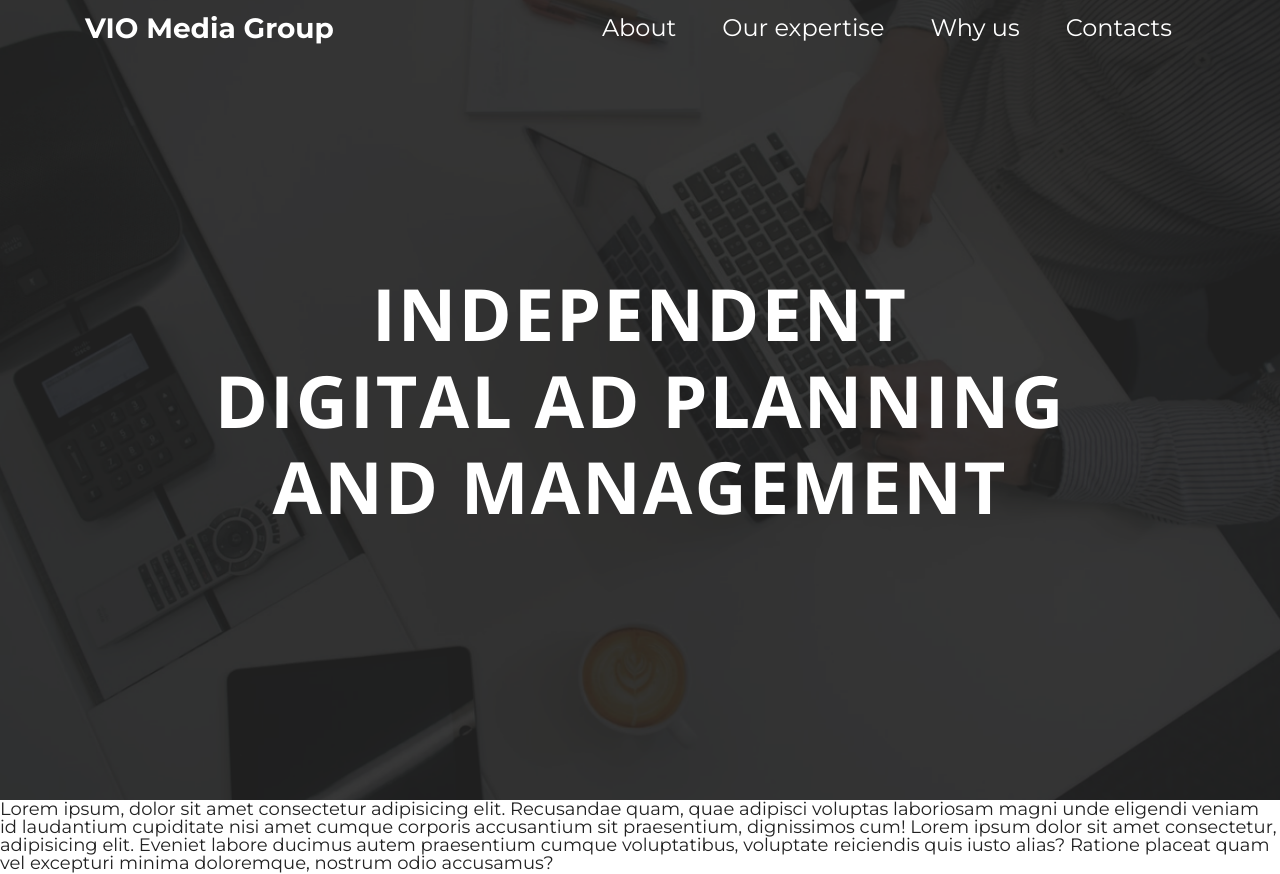
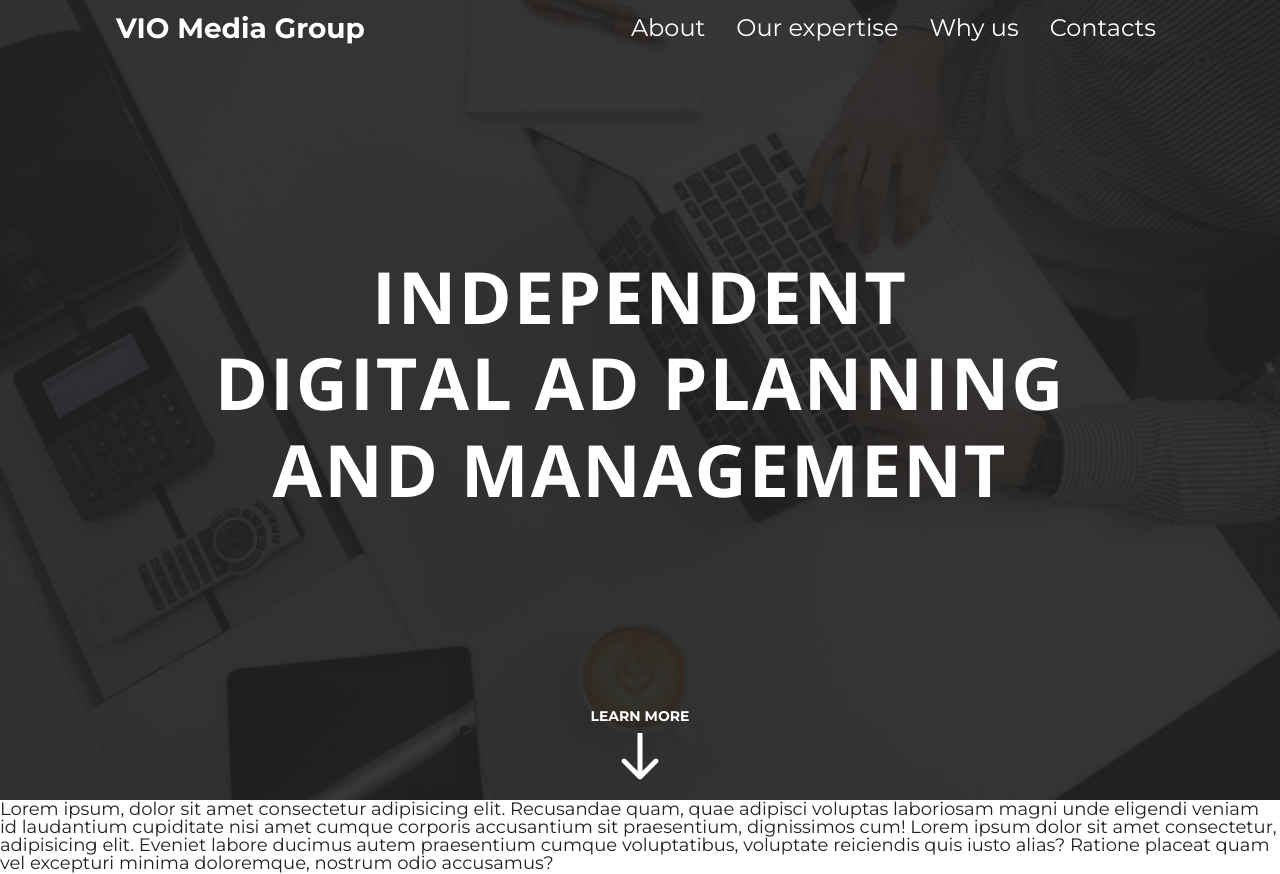
Before and after one commit to IHardi-web/vio-media-group, a plain HTML site: page index.html in a window 1280 px wide. Drawn offline with nearby package versions, Linux system fonts and the light colour scheme.

Commit message:
header done, added avg for learn more arrow

```diff
--- a/css/main.scss
+++ b/css/main.scss
@@ -44,7 +44,7 @@ body {
 .header-wrapper {
     display: flex;
     flex-direction: column;
-    justify-content: center;
+    justify-content: space-between;
     min-height: 100vh;
 }
 
@@ -83,7 +83,7 @@ body {
 
 .navbar-nav {
     .nav-link {
-        margin: 0 15px;
+        margin-left: 15px;
         font-size: 24px;
         color: $c-white;
         transition: .2s;
@@ -113,3 +113,25 @@ body {
         transition: .3s;
     };
 }
+
+.learn-more {
+    display: flex;
+    flex-direction: column;
+    align-self: center;
+    margin-bottom: 20px;
+    cursor: pointer;
+
+
+    &-text {
+        font-size: $fz-small;
+        font-weight: 700;
+        text-transform: uppercase;
+        color: $c-white;
+        background: none;
+        margin-bottom: 10px;
+    }
+
+    &-arrow {
+        text-align: center;
+    }
+}
--- a/index.html
+++ b/index.html
@@ -11,7 +11,13 @@
 
 <body>
 
-    <nav class="navbar navbar-expand-lg fixed-top">
+
+
+    <header class="header">
+        <div class="container">
+            <div class="header-wrapper">
+
+                <nav class="navbar navbar-expand-lg">
                     <div class="container">
                         <a href="#" class="navbar-brand navbar-hover">VIO Media Group</a>
                         <button class="navbar-toggler navbar-dark" data-target="#my-nav" data-toggle="collapse"
@@ -39,12 +45,15 @@
                         </div>
                     </div>
                 </nav>
+                <div class="row">
+                    <h1 class="col-md-10">INDEPENDENT <br> DIGITAL AD PLANNING AND MANAGEMENT</h1>
+                </div>
+                <div class="learn-more">
+                    <button type="button" class="learn-more-text">Learn more</button>
+                    <div class="learn-more-arrow"><img src="svg/learn-more-arrow.svg" alt=""></div>
+                </div>
+            </div>
 
-    <header class="header">
-        <div class="container">
-            <div class="header-wrapper">
-                <h1 class="">INDEPENDENT <br> DIGITAL AD PLANNING <br> AND MANAGEMENT</h1>
-            </div>
 
         </div>
     </header>
```
Also changed, not shown: css/main.css, svg/learn-more-arrow.svg (added), 1 other file. Lines whose indentation alone changed are shown as unchanged.
